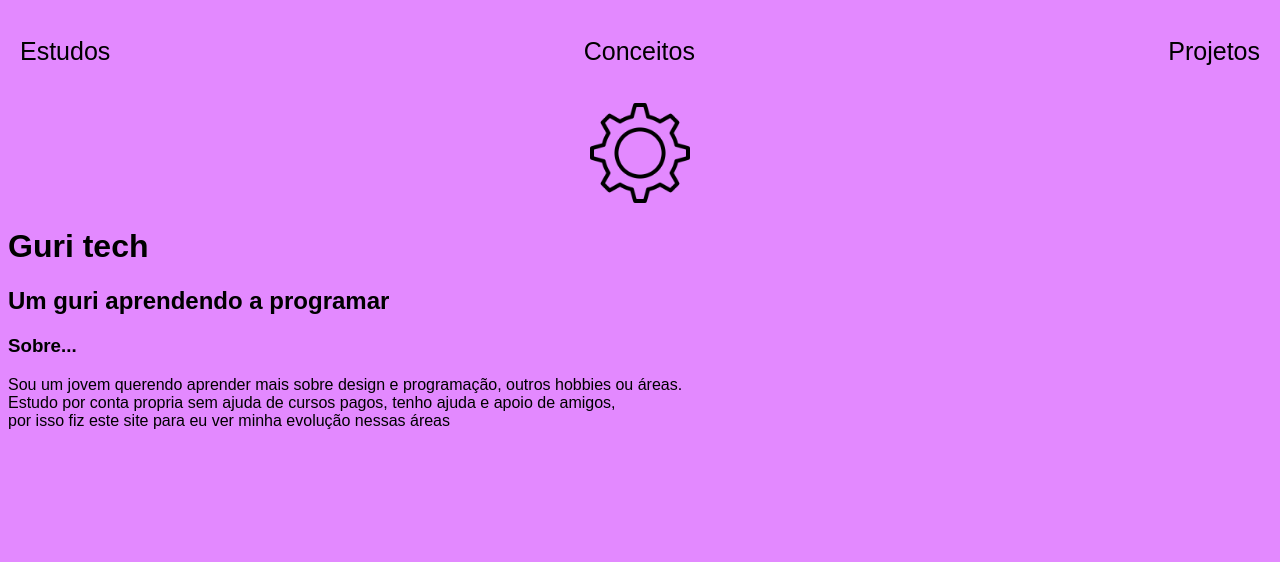
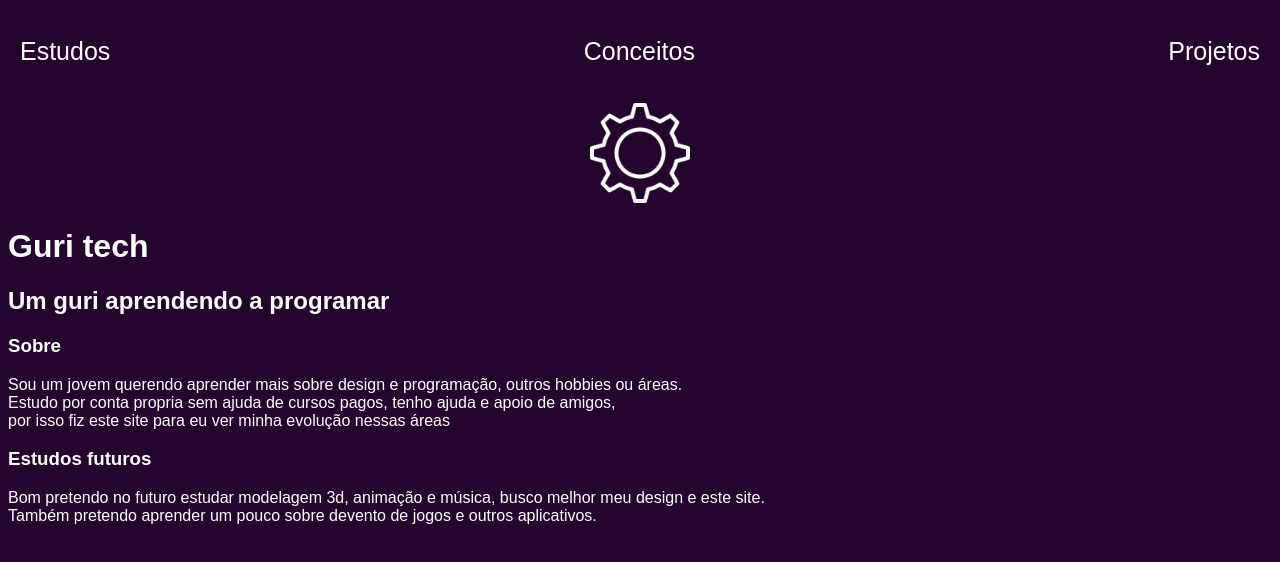
Before and after one commit to Bielzinho-Prime/guru-tech, a plain HTML site: page index.html in a window 1280 px wide. Drawn offline with Linux system fonts and the light colour scheme.

Commit message:
Add files via upload

```diff
--- a/index.css
+++ b/index.css
@@ -1,6 +1,6 @@
 body {
-    color: rgb(0, 0, 0);
-    background-color: rgb(227, 137, 255);
+    color: rgb(255, 255, 255);
+    background-color: rgb(36, 5, 46);
     font-family: Arial, Helvetica, sans-serif;
 }
 
@@ -14,7 +14,7 @@ ul {
 }
 
 a {
-    color: rgb(0, 0, 0);
+    color: rgb(255, 255, 255);
     text-decoration: none;
 }
 
--- a/index.html
+++ b/index.html
@@ -24,20 +24,32 @@
     <header>
         <div class="center">
             <!--<img src="./img/joinha.png"></img>-->
-            <img src="./img/engrenagem.png"></img>
+            <img src="./img/engrenagem.png" class="image-invert"></img>
         </div>
+
+        <style>
+            .image-invert {
+                filter: invert(100%);
+            }
+        </style>
     </header>
     <h1>Guri tech</h1>
     <h2>Um guri aprendendo a programar</h2>
 
     <main>
-        <h3>Sobre...</h3>
+        <h3>Sobre</h3>
         <p>Sou um jovem querendo aprender mais sobre design
         e programação, outros hobbies ou áreas.
         <br>Estudo por conta propria sem ajuda de cursos pagos,
         tenho ajuda e apoio de amigos,<br>por isso fiz este site para
         eu ver minha evolução nessas áreas
         </p>
+
+        <h3>Estudos futuros</h3>
+        <p>Bom pretendo no futuro estudar modelagem 3d, animação e música,
+        busco melhor meu design e este site.
+        <br>Também pretendo aprender um pouco sobre devento de jogos e outros aplicativos.
+        </p>
     </main>
 </body>
 </html>
```
